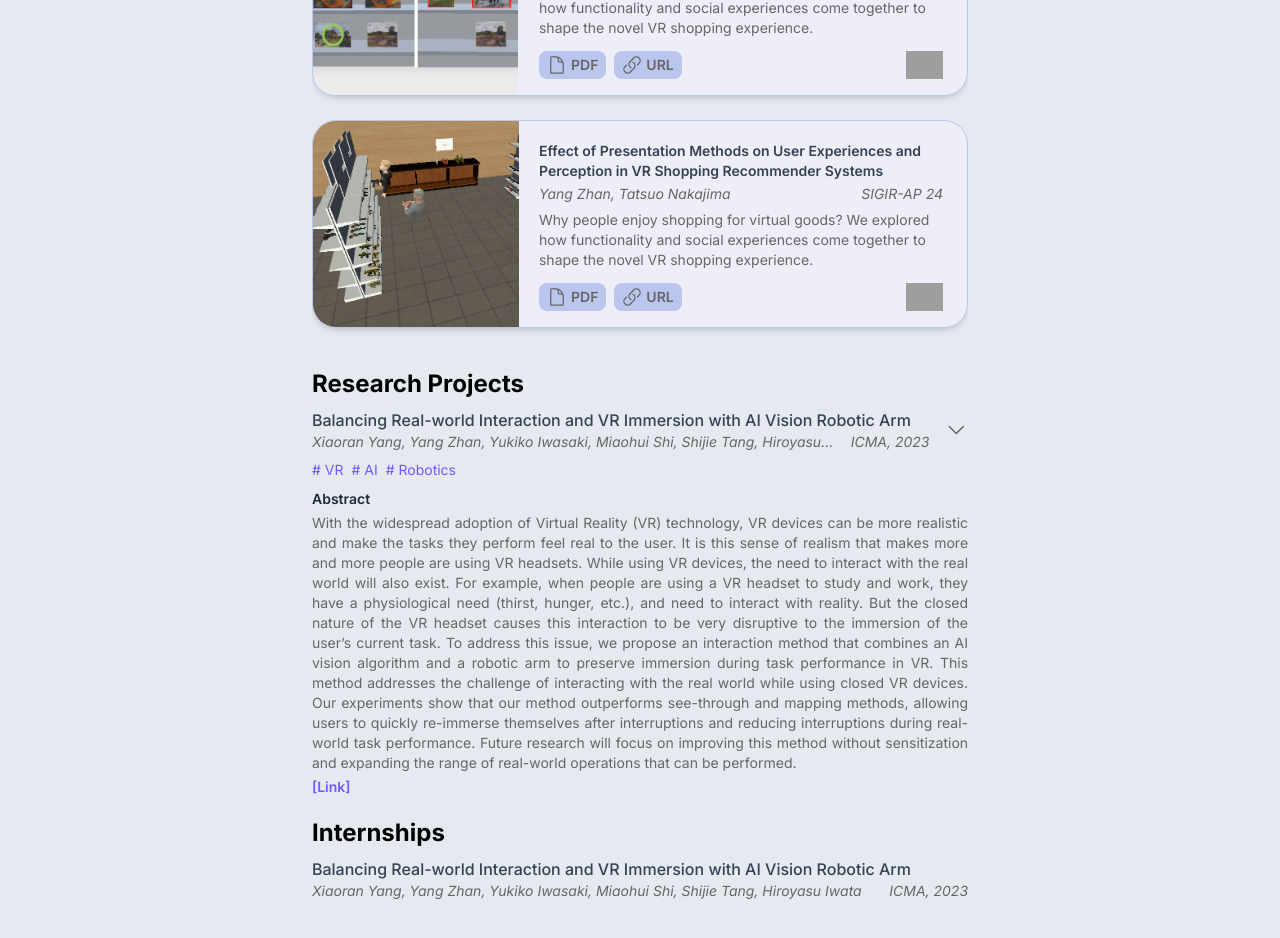
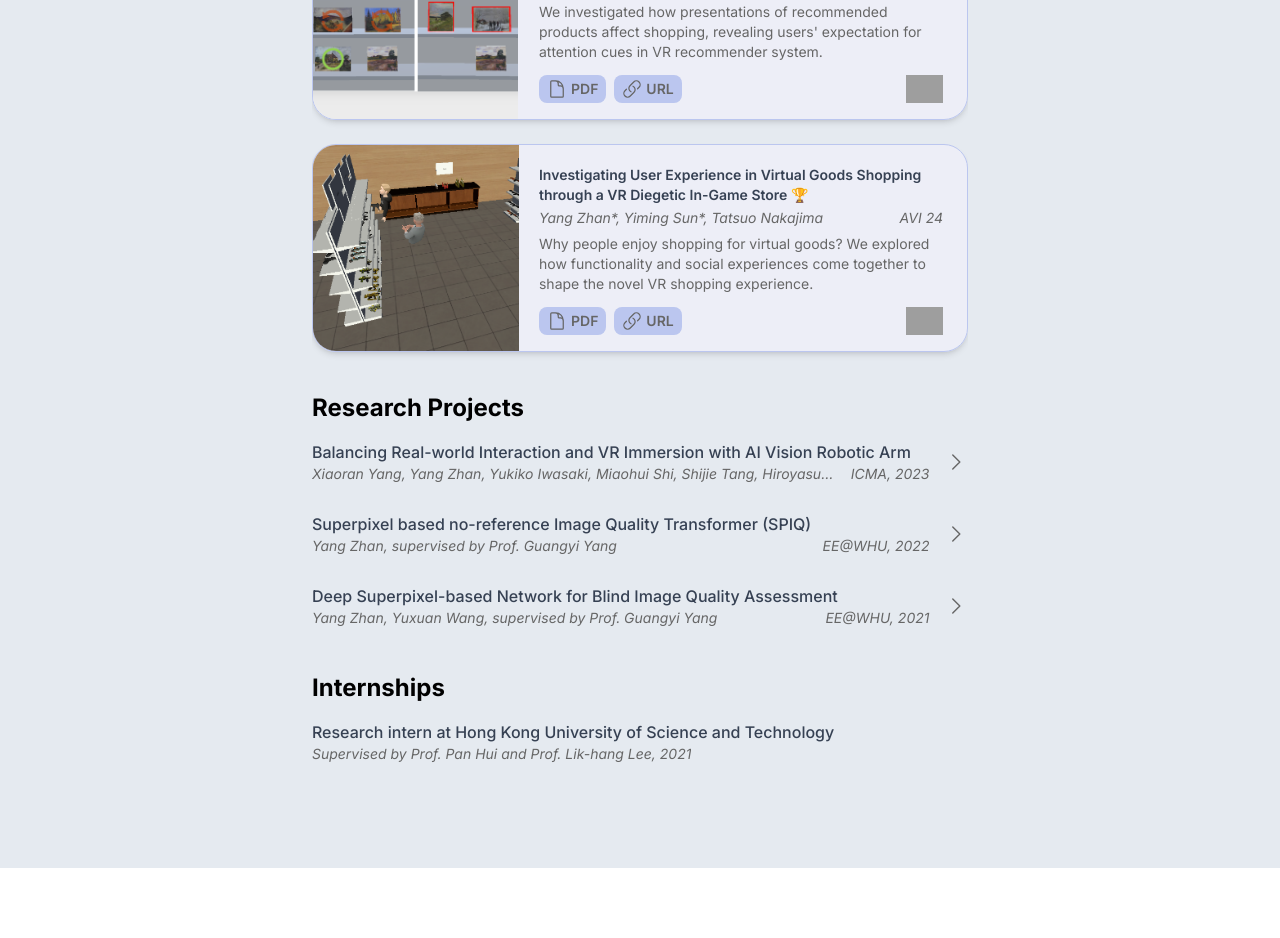
Before and after one commit to SN-F-QR/academic-personal, a React (Vite) app: page / in a window 1280 px wide. Shown: the part 640-1578 px from the top of the page. After the commit the page ends 1508 px from the top, so only its background shows below. Built offline with nearby package versions, Linux system fonts and the light colour scheme; grey boxes are pictures that could not be loaded.

Commit message:
doc: copy all text contents

```diff
--- a/src/components/InfoCard.tsx
+++ b/src/components/InfoCard.tsx
@@ -29,7 +29,7 @@ const InfoCard: React.FC<InfoCardProps> = (props) => {
 };
 
 export const ProjectCard: React.FC<ProjectCardProps> = (props) => {
-  const [isExpanded, setIsExpanded] = useState(true);
+  const [isExpanded, setIsExpanded] = useState(false);
 
   return (
     <div className="flex w-full flex-col space-y-1 text-sm">
--- a/src/content/academic.mdx
+++ b/src/content/academic.mdx
@@ -7,9 +7,9 @@ import { imagePaths } from "../utils/imageManager";
 
 Hi! I am a master's student (M2) in Computer Science at Waseda University, advised by [Prof. Tatsuo Nakajima](https://scholar.google.co.jp/citations?user=hVxdgeYAAAAJ&hl=ja).
 
-Previously, I received my bachelor's degree from the Electronic Information School at Wuhan University, China, where I was supervised by Prof. Guangyi Yang. I was a research intern at The Hong Kong University of Science and Technology, under the guidance of Assistant Prof. Lik-Hang Lee and Prof. Pan Hui.
+Previously, I received my bachelor's degree from the Electronic Information School at Wuhan University, China, where I was supervised by [Prof. Guangyi Yang](https://scholar.google.com/citations?hl=zh-CN&user=DiqJdPEAAAAJ&view_op=list_works&sortby=pubdate). I was a research intern at Hong Kong University of Science and Technology, under the guidance of [Prof. Lik-Hang Lee](https://www.lhlee.com/) and [Prof. Pan Hui](https://panhui.people.ust.hk/index.html).
 
-My research interests focus on eXtended Reality (XR), User Interface (UI), and Human-Centered Design.
+My current research interests focus on eXtended Reality (XR), User Interface (UI), and Human-Centered Design.
 
 - I am interested in HCI / VR / AI / LLM.
 - I am introducing LLM to XR spaces, improving the interaction efficiency!
@@ -18,23 +18,24 @@ My research interests focus on eXtended Reality (XR), User Interface (UI), and H
 ## Publications
 
 <CardList>
+  <span />
   <SinglePubCard
     title="Effect of Presentation Methods on User Experiences and Perception in VR Shopping Recommender Systems"
     author="Yang Zhan, Tatsuo Nakajima"
     conference="SIGIR-AP 24"
-    description="Why people enjoy shopping for virtual goods? We explored how functionality and social experiences come together to shape the novel VR shopping experience."
+    description="We investigated how presentations of recommended products affect shopping, revealing users' expectation for attention cues in VR recommender system."
     imagePaths={imagePaths.get("shop-rs")}
-    link="https://google.com"
+    link="https://dl.acm.org/doi/10.1145/3673791.3698430"
     pdfPath=""
-    techIcon="unity"
+    techIcon="unity,python"
   />
   <SinglePubCard
-    title="Effect of Presentation Methods on User Experiences and Perception in VR Shopping Recommender Systems"
-    author="Yang Zhan, Tatsuo Nakajima"
-    conference="SIGIR-AP 24"
+    title="Investigating User Experience in Virtual Goods Shopping through a VR Diegetic In-Game Store 🏆"
+    author="Yang Zhan*, Yiming Sun*, Tatsuo Nakajima"
+    conference="AVI 24"
     description="Why people enjoy shopping for virtual goods? We explored how functionality and social experiences come together to shape the novel VR shopping experience."
     imagePaths={imagePaths.get("shop-avi")}
-    link="https://google.com"
+    link="https://dl.acm.org/doi/10.1145/3656650.3656670"
     pdfPath=""
     techIcon="unity"
   />
@@ -42,8 +43,39 @@ My research interests focus on eXtended Reality (XR), User Interface (UI), and H
 
 ## Research Projects
 
-<ProjectCard {...testInfo} />
+<CardList>
+  <ProjectCard {...testInfo} />
+  <ProjectCard
+    title="Superpixel based no-reference Image Quality Transformer (SPIQ)"
+    author="Yang Zhan, supervised by Prof. Guangyi Yang"
+    place="EE@WHU, 2022"
+    tags={["Superpixel", "Image Quality Assessment", "Transformer"]}
+    abstract={`Image Quality Assessment (IQA) evaluates the visual quality of digital images and is widely used in Computer Vision (CV). Recent high-performance IQA algorithms are mainly based on Convolutional Neural Networks (CNNs), but their fixed input size constraints prevent direct processing of images with varying dimensions. To address this, Transformers, which handle arbitrary-length sequences, have been introduced in IQA.
+
+    This paper proposes SPIQ, a novel no-reference IQA algorithm combining Transformers and superpixel-based spatial embeddings. The method employs a Residual Network (ResNet) for patch encoding, integrates superpixel spatial position embeddings, and utilizes a lightweight Transformer encoder for quality prediction. SPIQ directly evaluates images of any size, avoiding preprocessing-induced accuracy loss. Compared to conventional embeddings, superpixel-based spatial embeddings use fewer parameters while better capturing patch relationships.
+
+    Experiments on Koniq-10k, LIVE Challenge, and PaQ-2-PiQ datasets validate SPIQ’s accuracy. The study examines the patch embedding network’s sensitivity to input size and the effect of superpixel granularity. Results show that SPIQ outperforms mainstream IQA algorithms in prediction accuracy, demonstrating its effectiveness in real-world image quality assessment.`}
+    link=""
+
+/>
+
+  <ProjectCard
+    title="Deep Superpixel-based Network for Blind Image Quality Assessment"
+    author="Yang Zhan, Yuxuan Wang, supervised by Prof. Guangyi Yang"
+    place="EE@WHU, 2021"
+    tags={["Superpixel", "IQA", "CNN"]}
+    abstract={`The goal of a blind image quality assessment (BIQA) model is to simulate the process of evaluating images by human eyes and accurately assess the quality of the image. Although many approaches effectively identify degradation, they do not fully consider the semantic content in images resulting in distortion. In order to fill this gap, we propose a deep adaptive superpixel-based network, namely DSN-IQA, to assess the quality of images based on multi-scale and superpixel segmentation. The DSN-IQA can adaptively accept arbitrary scale images as input images, making the assessment process similar to human perception. The network uses two models to extract multi-scale semantic features and generate a superpixel adjacency map. These two elements are united together via feature fusion to accurately predict image quality. Experimental results on different benchmark databases demonstrate that our algorithm is highly competitive with other approaches when assessing challenging authentic image databases. Also, due to an adaptive deep superpixel-based network, our model accurately assesses images with complicated distortion, much like the human eye.`}
+    link="https://arxiv.org/abs/2110.06564"
+
+/>
+
+</CardList>
 
 ## Internships
 
-<InfoCard {...testInfo} />
+<CardList>
+  <InfoCard
+    title="Research intern at Hong Kong University of Science and Technology"
+    author="Supervised by Prof. Pan Hui and Prof. Lik-hang Lee, 2021"
+  />
+</CardList>
```
